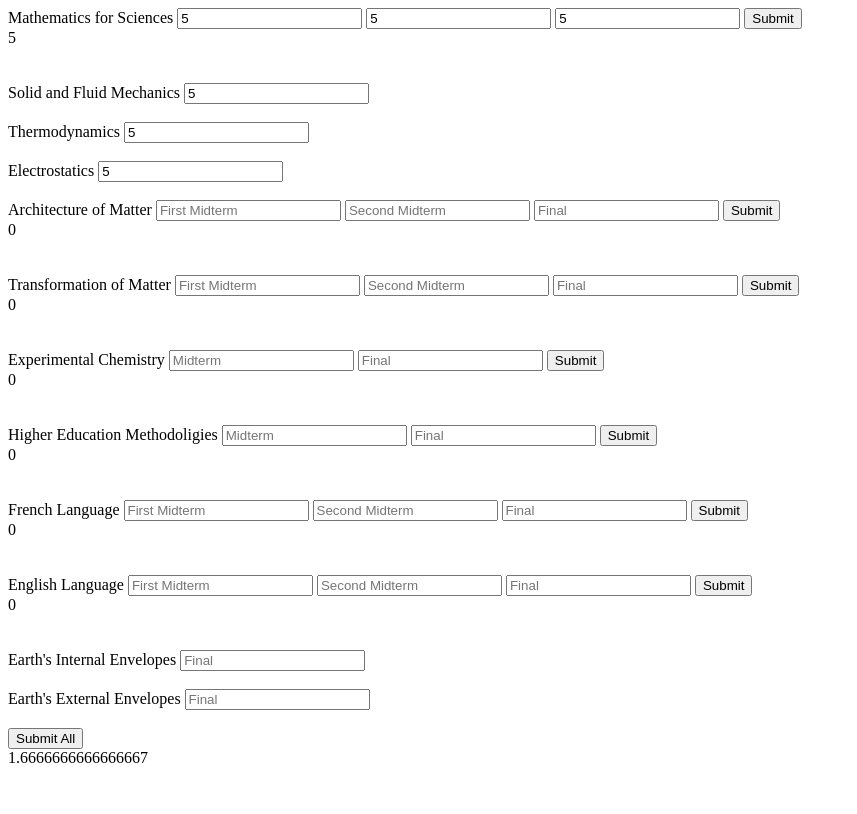
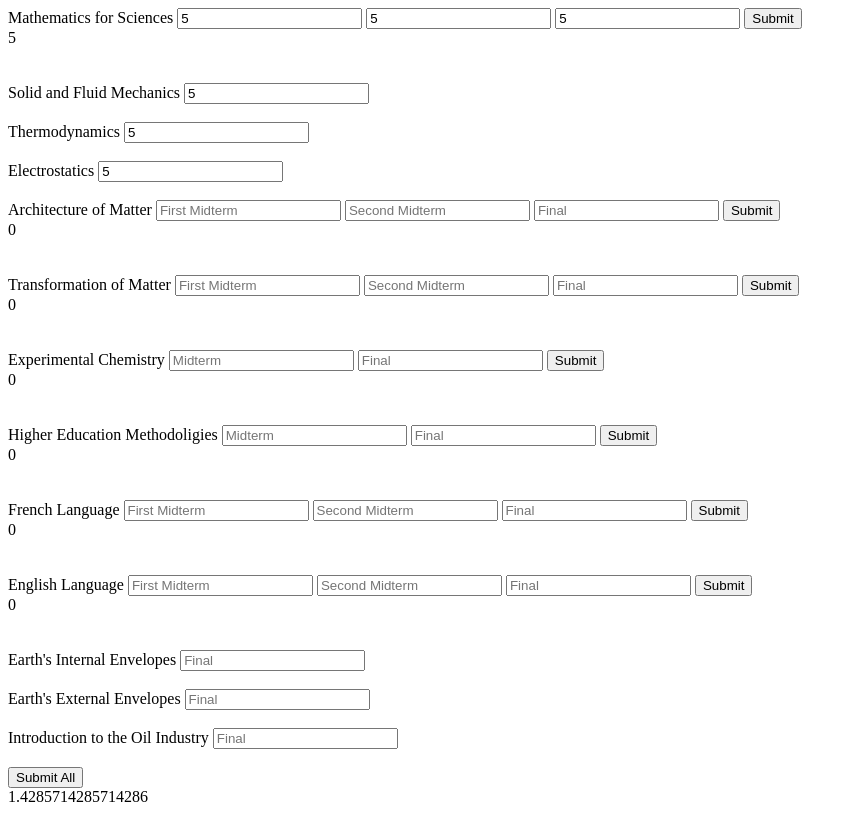
Before and after one commit to L-ai-cyber/geo_sem1, a plain HTML site: page index.html in a window 1280 px wide. Both pictures are taken after typing "5", "5", "5", "5", "5", "5" into the empty fields and a click on the button "Submit All". Shown: the whole page, without its empty margins (0-857 px from the left). Drawn offline with Linux system fonts and the light colour scheme.

Commit message:
Update index.html

```diff
--- a/index.html
+++ b/index.html
@@ -80,6 +80,10 @@
         <br>
         <label for="Eee">Earth's External Envelopes</label>
         <input type="number" id="Eee" name="Eee" placeholder="Final">
+        <br>
+        <br>
+        <label for="ioi">Introduction to the Oil Industry</label>
+        <input type="number" id="ioi" name="ioi" placeholder="Final">
         <br>
         <br>
         <input type="button" onclick="Final()" value="Submit All">
@@ -247,6 +251,14 @@
         return eee;
     }
 
+    function ioif() {
+        let ioi = parseFloat(document.getElementById("ioi").value);
+        if (!ioi) {
+            ioi = 0;
+        }
+        return ioi;
+    }
+
     function Final() {
         let mathem = math();
         let mecha = mechanics();
@@ -260,11 +272,12 @@
         let engl = eng();
         let eieg = eie();
         let eeeg = eee();
+        let ioi = ioif();
         let physics = (mecha+ther+elec)/6;
         let chem = (aom+tom+exp)/3;
-        let langs = (engl+frl)/2
+        let langs = (engl+frl)/2;
         let earth = (eieg+eeeg)/2;
-        const avg = (mathem+physics+chem+Hemi+langs+earth)/6;
+        const avg = (mathem+physics+chem+Hemi+langs+earth+ioi)/7;
         document.getElementById("Final").innerHTML = avg;
     }
 </script>
```
